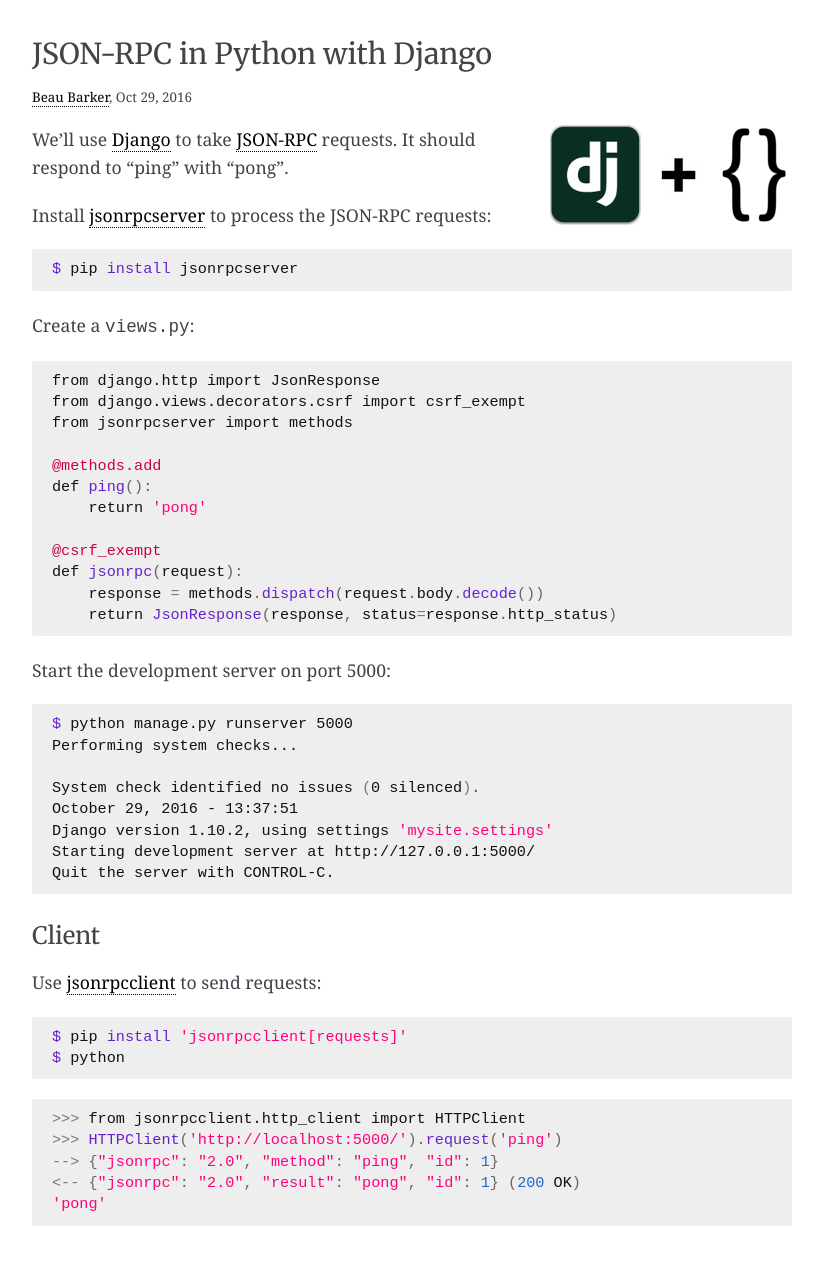
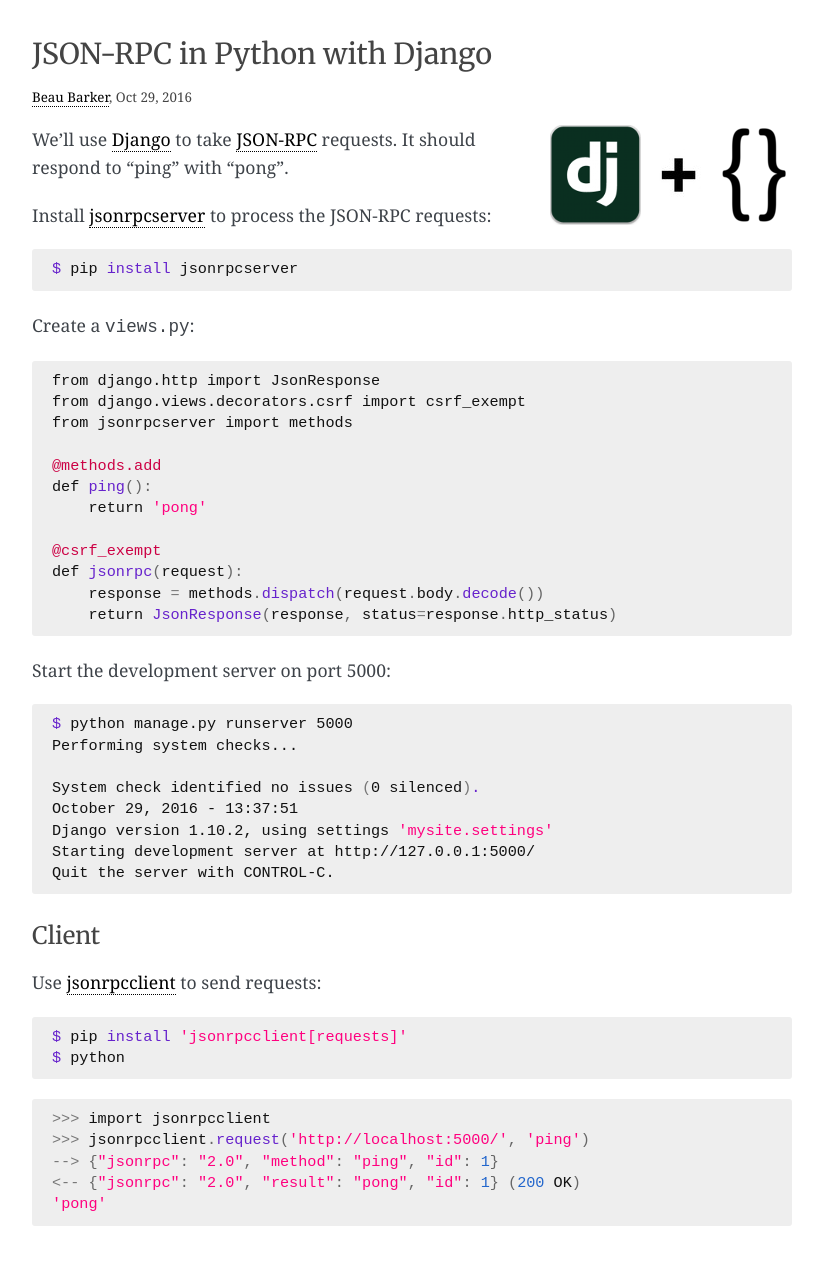
Before and after one commit to explodinglabs/explodinglabs.github.io, a Jekyll site: the page built from _jsonrpc/django.markdown, in a window 1280 px wide. Shown: the whole page, without its empty margins (228-1051 px from the left). Built offline with Jekyll 4.4.1, drawn with Linux system fonts in a browser that asks for light colours; some web fonts are replaced; comment, search, counter and statistics services are not loaded.

Commit message:
Change jsonrpcclient to new simple usage

````diff
--- a/_jsonrpc/aiohttp.markdown
+++ b/_jsonrpc/aiohttp.markdown
@@ -62,8 +62,8 @@
 $ python
 ```
 ```python
->>> from jsonrpcclient.http_client import HTTPClient
->>> HTTPClient('http://localhost:5000/').request('ping')
+>>> import jsonrpcclient
+>>> jsonrpcclient.request('http://localhost:5000/', 'ping')
 --> {"jsonrpc": "2.0", "method": "ping", "id": 1}
 <-- {"jsonrpc": "2.0", "result": "pong", "id": 1} (200 OK)
 'pong'
--- a/_jsonrpc/django.markdown
+++ b/_jsonrpc/django.markdown
@@ -59,8 +59,8 @@
 $ python
 ```
 ```python
->>> from jsonrpcclient.http_client import HTTPClient
->>> HTTPClient('http://localhost:5000/').request('ping')
+>>> import jsonrpcclient
+>>> jsonrpcclient.request('http://localhost:5000/', 'ping')
 --> {"jsonrpc": "2.0", "method": "ping", "id": 1}
 <-- {"jsonrpc": "2.0", "result": "pong", "id": 1} (200 OK)
 'pong'
--- a/_jsonrpc/flask.markdown
+++ b/_jsonrpc/flask.markdown
@@ -61,8 +61,8 @@
 $ python
 ```
 ```python
->>> from jsonrpcclient.http_client import HTTPClient
->>> HTTPClient('http://localhost:5000/').request('ping')
+>>> import jsonrpcclient
+>>> jsonrpcclient.request('http://localhost:5000/', 'ping')
 --> {"jsonrpc": "2.0", "method": "ping", "id": 1}
 <-- {"jsonrpc": "2.0", "result": "pong", "id": 1} (200 OK)
 'pong'
--- a/_jsonrpc/httpserver.markdown
+++ b/_jsonrpc/httpserver.markdown
@@ -63,8 +63,8 @@
 $ python
 ```
 ```python
->>> from jsonrpcclient.http_client import HTTPClient
->>> HTTPClient('http://localhost:5000').request('ping')
+>>> import jsonrpcclient
+>>> jsonrpcclient.request('http://localhost:5000/', 'ping')
 --> {"jsonrpc": "2.0", "method": "ping", "id": 1}
 <-- {"jsonrpc": "2.0", "result": "pong", "id": 1} (200 OK)
 'pong'
--- a/_jsonrpc/tornado.markdown
+++ b/_jsonrpc/tornado.markdown
@@ -61,8 +61,8 @@
 $ python
 ```
 ```python
->>> from jsonrpcclient.http_client import HTTPClient
->>> HTTPClient('http://localhost:5000/').request('ping')
+>>> import jsonrpcclient
+>>> jsonrpcclient.request('http://localhost:5000/', 'ping')
 --> {"jsonrpc": "2.0", "method": "ping", "id": 1}
 <-- {"jsonrpc": "2.0", "result": "pong", "id": 1} (200 OK)
 'pong'
--- a/_jsonrpc/werkzeug.markdown
+++ b/_jsonrpc/werkzeug.markdown
@@ -56,8 +56,8 @@
 $ python
 ```
 ```python
->>> from jsonrpcclient.http_client import HTTPClient
->>> HTTPClient('http://localhost:5000').request('ping')
+>>> import jsonrpcclient
+>>> jsonrpcclient.request('http://localhost:5000/', 'ping')
 --> {"jsonrpc": "2.0", "method": "ping", "id": 1}
 <-- {"jsonrpc": "2.0", "result": "pong", "id": 1} (200 OK)
 'pong'
````
